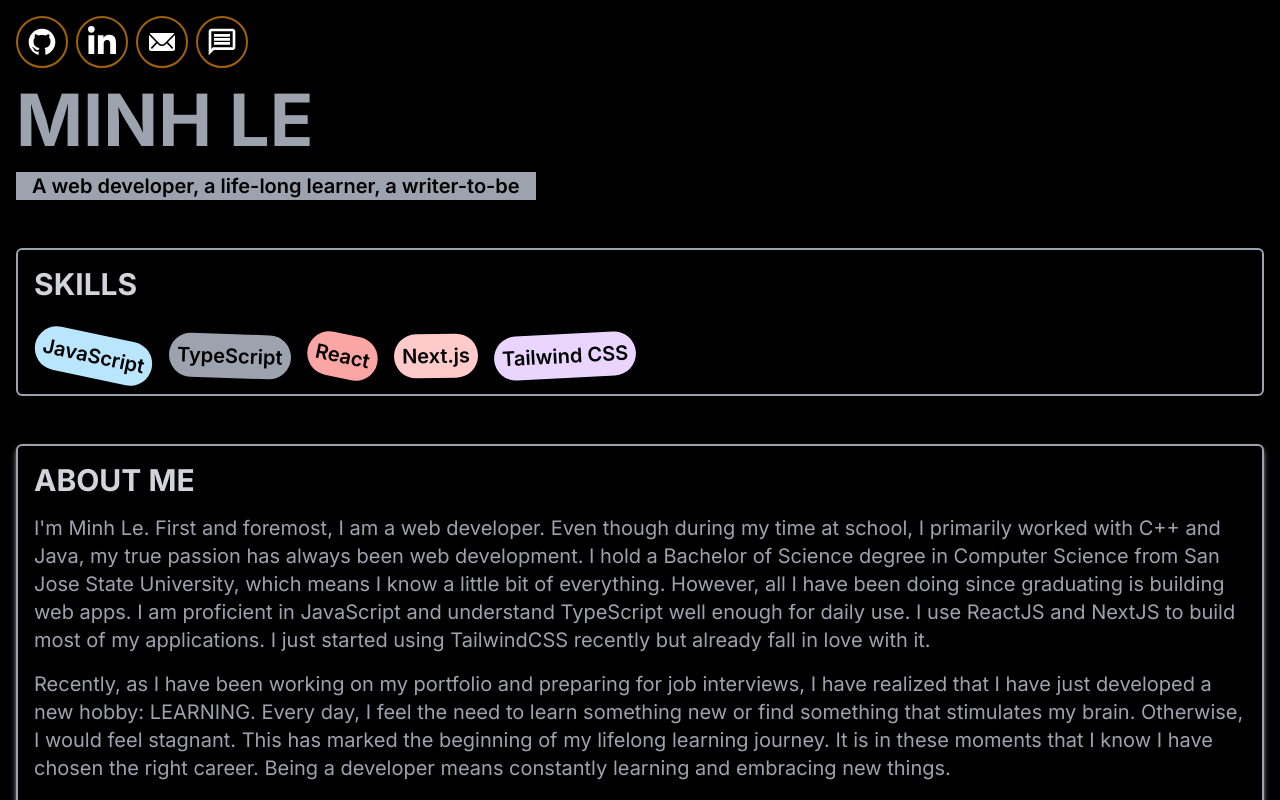
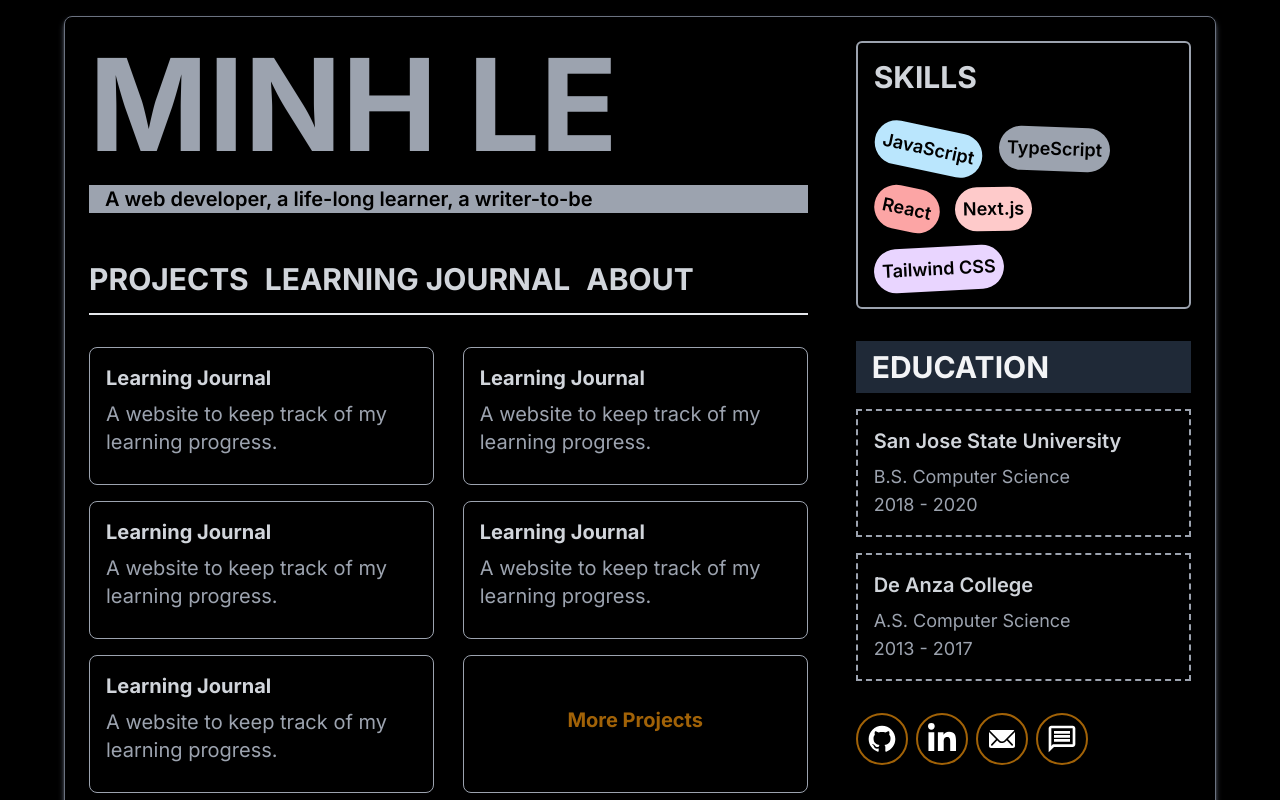
Before and after one commit to ledminh/ledminh.dev.v2, a Next.js app: page / in a window 1280 px wide. Shown: the top 800 px of the page. Built offline with nearby package versions, Linux system fonts and the light colour scheme.

Commit message:
frontpage design

```diff
--- a/src/app/globals.css
+++ b/src/app/globals.css
@@ -3,7 +3,7 @@
 @tailwind utilities;
 
 h1 {
-  @apply text-7xl font-bold;
+  @apply text-6xl sm:text-7xl md:text-8xl lg:text-9xl font-bold;
 }
 
 h2 {
@@ -23,7 +23,7 @@ section.with-border {
 }
 
 .subtitle {
-  @apply text-xl bg-gray-400 px-4 text-black font-semibold;
+  @apply text-lg sm:text-xl bg-gray-400 px-4 text-black font-semibold;
 }
 
 .text-content {
--- a/src/app/layout.tsx
+++ b/src/app/layout.tsx
@@ -1,9 +1,15 @@
 import type { Metadata } from "next";
 import { Inter } from "next/font/google";
+
+import Link from "next/link";
 
 import "./globals.css";
 
 import ContactSection from "@/ui/home/ContactSection";
+import Header from "@/ui/Header";
+import SkillSection from "@/ui/home/SkillSection";
+import EducationSection from "@/ui/home/EducationSection";
+import HOME_MENU from "@/core/data/home_menu";
 
 const inter = Inter({ subsets: ["latin"] });
 
@@ -22,19 +28,31 @@ export default function RootLayout({
       <body
         className={
           inter.className +
-          " bg-black text-gray-400 flex justify-start items-start flex-col p-4 text-xl"
+          " bg-black text-gray-400 flex justify-center items-center min-h-screen text-xl"
         }
       >
-        <header className="flex flex-col gap-4 mb-12">
-          <ContactSection />
-          <div className="flex flex-col gap-4">
-            <h1>MINH LE</h1>
-            <p className="subtitle">
-              A web developer, a life-long learner, a writer-to-be
-            </p>
+        <main className="grid grid-cols-3 gap-12 m-4 md:p-6 md:border md:border-gray-500 md:rounded-lg md:shadow-md md:shadow-gray-500 max-w-6xl">
+          <div className="flex flex-col gap-12 col-span-3 md:col-span-2">
+            <Header />
+            <section>
+              <ul className="flex gap-4 justify-start border-b-2 mb-8">
+                {HOME_MENU.map((item) => (
+                  <li key={item.id}>
+                    <Link href={item.link}>
+                      <h2>{item.title}</h2>
+                    </Link>
+                  </li>
+                ))}
+              </ul>
+              {children}
+            </section>
           </div>
-        </header>
-        {children}
+          <div className="flex flex-col gap-8 col-span-3 md:col-span-1">
+            <SkillSection />
+            <EducationSection />
+            <ContactSection />
+          </div>
+        </main>
       </body>
     </html>
   );
--- a/src/app/page.tsx
+++ b/src/app/page.tsx
@@ -1,20 +1,25 @@
-import ContactSection from "@/ui/home/ContactSection";
-import AboutSection from "@/ui/home/AboutSection";
-import SkillSection from "@/ui/home/SkillSection";
-import EducationSection from "@/ui/home/EducationSection";
-import LearningJournalSection from "@/ui/home/LearningJournalSection";
-import ProjectSection from "@/ui/home/ProjectSection";
+import Link from "next/link";
+import ProjectCard from "@/ui/home/ProjectCard";
+import getProjects from "@/core/server_actions/getProjects";
 
-export default function Home() {
+export default async function Home() {
+  const projects = await getProjects();
+
   return (
-    <main className="grid gap-12">
-      <SkillSection />
-      <AboutSection />
-
-      <EducationSection />
-
-      <LearningJournalSection />
-      <ProjectSection />
-    </main>
+    <ul className="flex gap-4 flex-wrap justify-between items-stretch">
+      {projects.map((project) => (
+        <li key={project.id} className="basis-full sm:basis-[48%]">
+          <ProjectCard {...project} />
+        </li>
+      ))}
+      <li key="more" className="basis-full sm:basis-[48%]">
+        <Link
+          href="/projects"
+          className="border border-gray-400 p-4 rounded-lg flex justify-center items-center h-full hover:border-yellow-800 hover:ring-2 hover:ring-yellow-800 hover:ring-opacity-50 hover:shadow-md hover:shadow-yellow-800"
+        >
+          <h4 className="text-yellow-700">More Projects</h4>
+        </Link>
+      </li>
+    </ul>
   );
 }
--- /dev/null
+++ b/src/core/data/home_menu.ts
@@ -0,0 +1,19 @@
+const HOME_MENU = [
+  {
+    id: "p-1",
+    title: "PROJECTS",
+    link: "/",
+  },
+  {
+    id: "p-2",
+    title: "LEARNING JOURNAL",
+    link: "/learning-journal",
+  },
+  {
+    id: "p-3",
+    title: "ABOUT",
+    link: "/about",
+  },
+];
+
+export default HOME_MENU;
--- a/src/core/server_actions/getProjects.ts
+++ b/src/core/server_actions/getProjects.ts
@@ -45,15 +45,6 @@ export default function getProjects() {
       demo: "https://learning-journal-drab.vercel.app/",
       imgUrl: "https://picsum.photos/300/300",
     },
-    {
-      id: "p-6",
-      name: "Learning Journal",
-      slug: "learning-journal",
-      description: "A website to keep track of my learning progress.",
-      github: "https://www.github.com/ledminh/learning-journal",
-      demo: "https://learning-journal-drab.vercel.app/",
-      imgUrl: "https://picsum.photos/300/300",
-    },
   ];
   return projects;
 }
--- /dev/null
+++ b/src/ui/Header.tsx
@@ -0,0 +1,12 @@
+const Header: React.FC = () => {
+  return (
+    <header className="flex flex-col gap-4">
+      <h1>MINH LE</h1>
+      <p className="subtitle">
+        A web developer, a life-long learner, a writer-to-be
+      </p>
+    </header>
+  );
+};
+
+export default Header;
--- a/src/ui/home/ContactSection.tsx
+++ b/src/ui/home/ContactSection.tsx
@@ -3,7 +3,7 @@ import Link from "next/link";
 
 const ContactSection = () => {
   return (
-    <ul className="flex gap-2 flex-row">
+    <ul className="flex gap-2 flex-row flex-wrap">
       {contactInfo.map((contact) => (
         <li key={contact.id}>
           <Link
--- a/src/ui/home/EducationSection.tsx
+++ b/src/ui/home/EducationSection.tsx
@@ -26,7 +26,7 @@ const EducationCard: React.FC<{
   duration: string;
 }> = ({ school, degree, duration }) => {
   return (
-    <div className="border-2 border-dashed border-gray-400 p-4">
+    <div className="border-2 border-dashed border-gray-400 p-4 md:text-base lg:text-lg">
       <h3 className="text-xl font-semibold">{school}</h3>
       <p>{degree}</p>
       <p>{duration}</p>
--- /dev/null
+++ b/src/ui/home/ProjectCard.tsx
@@ -0,0 +1,19 @@
+import Link from "next/link";
+
+const ProjectCard: React.FC<{
+  name: string;
+  slug: string;
+  description: string;
+}> = ({ name, slug, description }) => {
+  return (
+    <Link
+      className="block border border-gray-400 p-4 rounded-lg hover:border-yellow-800 hover:ring-2 hover:ring-yellow-800 hover:ring-opacity-50 hover:shadow-md hover:shadow-yellow-800 group"
+      href={`/projects/${slug}`}
+    >
+      <h4 className="group-hover:text-yellow-800">{name}</h4>
+      <p className="mb-3 group-hover:text-gray-200">{description}</p>
+    </Link>
+  );
+};
+
+export default ProjectCard;
--- a/src/ui/home/ProjectSection.tsx
+++ /dev/null
@@ -1,54 +0,0 @@
-import getProjects from "@/core/server_actions/getProjects";
-import Link from "next/link";
-
-const ProjectSection: React.FC = async () => {
-  const projects = await getProjects();
-
-  return (
-    <section className="">
-      <h2 className="border-b-2 pb-2">PROJECTS</h2>
-      <ul className="flex gap-4 flex-wrap justify-between">
-        {projects.map((project) => (
-          <li key={project.id} className="basis-full sm:basis-[48%]">
-            <ProjectCard {...project} />
-          </li>
-        ))}
-        <li key="more" className="basis-full sm:basis-[48%]">
-          <div className="border border-gray-400 p-4 rounded-lg">
-            <h4 className="text-yellow-700">More Projects</h4>
-            <p className="mb-3">
-              See more projects on my{" "}
-              <Link
-                href="/projects"
-                className="border-b-4 border-b-yellow-800 hover:border-b-yellow-500"
-              >
-                Projects Page
-              </Link>
-            </p>
-          </div>
-        </li>
-      </ul>
-    </section>
-  );
-};
-
-export default ProjectSection;
-
-/***********************
- * Components
- */
-const ProjectCard: React.FC<{
-  name: string;
-  slug: string;
-  description: string;
-}> = ({ name, slug, description }) => {
-  return (
-    <Link
-      className="block border border-gray-400 p-4 rounded-lg hover:border-yellow-800 hover:ring-2 hover:ring-yellow-800 hover:ring-opacity-50 hover:shadow-md hover:shadow-yellow-800 group"
-      href={`/projects/${slug}`}
-    >
-      <h4 className="group-hover:text-yellow-800">{name}</h4>
-      <p className="mb-3 group-hover:text-gray-200">{description}</p>
-    </Link>
-  );
-};
--- a/src/ui/home/SkillSection.tsx
+++ b/src/ui/home/SkillSection.tsx
@@ -79,7 +79,7 @@ function randomRotate() {
 const SkillCard: React.FC<{ skill: string }> = ({ skill }) => {
   return (
     <li
-      className={`${randomRotate()} ${randomBgColor()} text-black p-2 font-semibold rounded-3xl`}
+      className={`${randomRotate()} ${randomBgColor()} text-black p-2 font-semibold rounded-3xl md:text-sm lg:text-lg`}
     >
       {skill}
     </li>
```
